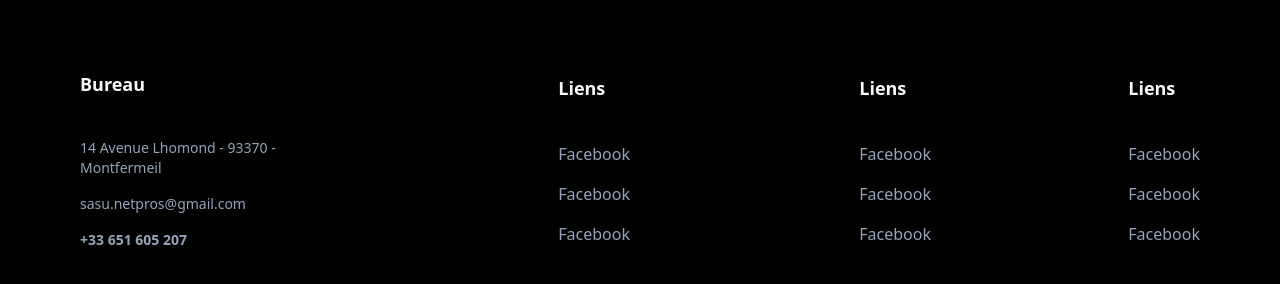
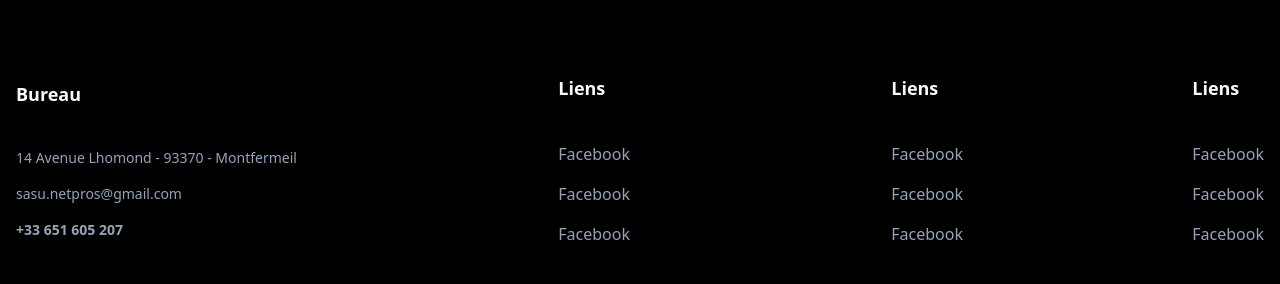
Before and after one commit to netproam/netpro, a Next.js app: page /contact in a window 1280 px wide. Shown: the part 1000-1284 px from the top of the page. Built offline with nearby package versions, Linux system fonts and the light colour scheme.

Commit message:
inspiration de nikita netoyage pour la page temoignage

```diff
--- a/src/components/section/FooterSection.tsx
+++ b/src/components/section/FooterSection.tsx
@@ -1,30 +1,22 @@
 "use client"
 const FooterSection = () => {
   return (
-  <footer className="w-screen bg-black h-[400px] text-slate-100  p-4 lg:items-center
-  lg:flex lg:justify-between grid grid-cols-2 gap-y-10 place-items-center lg:p-20 ">
-<div className="flex flex-col self-center justify-start   text-slate-400  gap-4 lg:gap-10 w-fit items-center lg:items-start" >
-<h4 className="font-semibold text-slate-50 text-lg w-4/5 lg:w-fit">Bureau</h4>
-<div className="flex flex-col justify-between h-full text-sm lg:text-md gap-4 w-4/5 lg:w-full">
+  <footer className="gap-4 flex flex-col lg:items-center  lg:flex-row bg-black lg:h-[400px] text-slate-100  p-4
+ lg:justify-between    ">
+<div className="flex  flex-col  justify-start
+  text-slate-400  gap-4 lg:gap-10  w-fit" >
+<h4 className="font-semibold text-slate-50 text-lg  lg:w-fit">Bureau</h4>
+<div className="flex flex-col justify-between h-full text-sm lg:text-md gap-4  lg:w-fit">
 
-<p className="w-4/5 ">14 Avenue Lhomond - 93370 - Montfermeil</p>
+<p className=" whitespace-nowrap w-full ">14 Avenue Lhomond - 93370 - Montfermeil</p>
 <p>sasu.netpros@gmail.com</p>
 <p className="font-bold">+33 651 605 207</p>
 </div>
 </div>
-<div className="flex flex-col text-slate-400 gap-4
-justify-start items-start  w-4/5 lg:gap-10 lg:w-fit ">
-<p className="text-slate-50 font-semibold text-lg w-4/5"> Liens</p>
-<div className="flex flex-col justify-between h-full gap-4">
-<p>Facebook</p>
-<p>Facebook</p>
 
 
-<p>Facebook</p>
-</div>
-</div>
-
-<div className="flex flex-col text-slate-400 gap-4 lg:gap-10 items-start w-fit justify-self-start pl-8 relative ">
+<div className="flex flex-col text-slate-400 gap-4
+ lg:gap-10 items-start justify-self-start lg:pl-8 relative ">
 <p className="text-slate-50 font-semibold text-lg"> Liens</p>
 <div className="flex flex-col justify-between h-full gap-4">
 <p>Facebook</p>
@@ -34,7 +26,17 @@ justify-start items-start  w-4/5 lg:gap-10 lg:w-fit ">
 <p>Facebook</p>
 </div>
 </div>
-<div className="flex flex-col text-slate-400 gap-4 lg:gap-10 items-start w-fit self-center relative">
+<div className="flex-col hidden  lg:flex text-slate-400 gap-4 lg:gap-10 items-start  justify-self-start pl-8 relative ">
+<p className="text-slate-50 font-semibold text-lg"> Liens</p>
+<div className="flex flex-col justify-between h-full gap-4">
+<p>Facebook</p>
+<p>Facebook</p>
+
+
+<p>Facebook</p>
+</div>
+</div>
+<div className="hidden lg:flex flex-col text-slate-400  gap-4 lg:gap-10 items-start self-center relative">
 <p className="text-slate-50 font-semibold text-lg"> Liens</p>
 <div className="flex flex-col justify-between h-full gap-4">
 <p>Facebook</p>
--- a/src/components/section/ThirdSection.tsx
+++ b/src/components/section/ThirdSection.tsx
@@ -15,41 +15,49 @@ const thirdSection = () => {
 
     <div className="flex flex-col lg:grid lg:grid-cols-2 w-full   gap-4 px-2   lg:px-10 lg:gap-10">
 
-       <h2 className="col-span-2 racking-tight text-3xl text-left font-semibold bg-clip-text text-transparent bg-gradient-to-r from-[#17CCCA] to-emerald-300 ">Nettoyages</h2>
         <div className=" ">
-        <img className="object-cover rounded-lg w-full" src={
+        <img className="object-cover rounded-lg w-full lg:h-[375px]" src={
                 `https://img.freepik.com/photos-premium/desinfecter-pour-prevenir-covid19-serveur-nettoyant-table-spray-desinfectant_217236-6646.jpg?size=626&ext=jpg&ga=GA1.2.730868810.1700441007&semt=ais`}/>
 
 
         </div>
         <div className="  ">
-        <img className="object-cover rounded-lg  lg:px-0 w-full"
+        <img className="object-cover rounded-lg w-full lg:h-[375px]"
             src={
                 `https://img.freepik.com/photos-gratuite/plein-coup-homme-poussant-bouton-ascenseur_23-2149345535.jpg?w=1800&t=st=1705798707~exp=1705799307~hmac=dc88fdc5de25317284826a26180c27d5d1994703856501650956dddf178a50f5`
             }
             />
         </div>
-
-    </div>
-
-    <div className="flex flex-col lg:grid lg:grid-cols-2 w-full   gap-4 px-2   lg:px-10 lg:gap-10">
-
-<h2 className="col-span-2 racking-tight text-3xl text-left font-semibold bg-clip-text text-transparent bg-gradient-to-r from-[#17CCCA] to-emerald-300 ">{`Débarras`}</h2>
- <div className=" ">
- <img className="object-cover rounded-lg w-full" src={
+        <div className=" ">
+ <img className="object-cover rounded-lg w-full lg:h-[375px]" src={
          `https://img.freepik.com/photos-premium/desinfecter-pour-prevenir-covid19-serveur-nettoyant-table-spray-desinfectant_217236-6646.jpg?size=626&ext=jpg&ga=GA1.2.730868810.1700441007&semt=ais`}/>
 
 
  </div>
  <div className="  ">
- <img className="object-cover rounded-lg  lg:px-0 w-full"
+ <img className="object-cover rounded-lg w-full lg:h-[375px]"
+     src={
+         `https://img.freepik.com/photos-gratuite/plein-coup-homme-poussant-bouton-ascenseur_23-2149345535.jpg?w=1800&t=st=1705798707~exp=1705799307~hmac=dc88fdc5de25317284826a26180c27d5d1994703856501650956dddf178a50f5`
+     }
+     />
+ </div>
+ <div className=" hidden lg:flex ">
+ <img className="object-cover rounded-lg w-full lg:h-[375px]" src={
+         `https://img.freepik.com/photos-premium/desinfecter-pour-prevenir-covid19-serveur-nettoyant-table-spray-desinfectant_217236-6646.jpg?size=626&ext=jpg&ga=GA1.2.730868810.1700441007&semt=ais`}/>
+
+
+ </div>
+ <div className=" hidden lg:flex  ">
+ <img className="object-cover rounded-lg w-full lg:h-[375px]"
      src={
          `https://img.freepik.com/photos-gratuite/plein-coup-homme-poussant-bouton-ascenseur_23-2149345535.jpg?w=1800&t=st=1705798707~exp=1705799307~hmac=dc88fdc5de25317284826a26180c27d5d1994703856501650956dddf178a50f5`
      }
      />
  </div>
 
-</div>
+    </div>
+
+
    </section>
   )
 }
```
